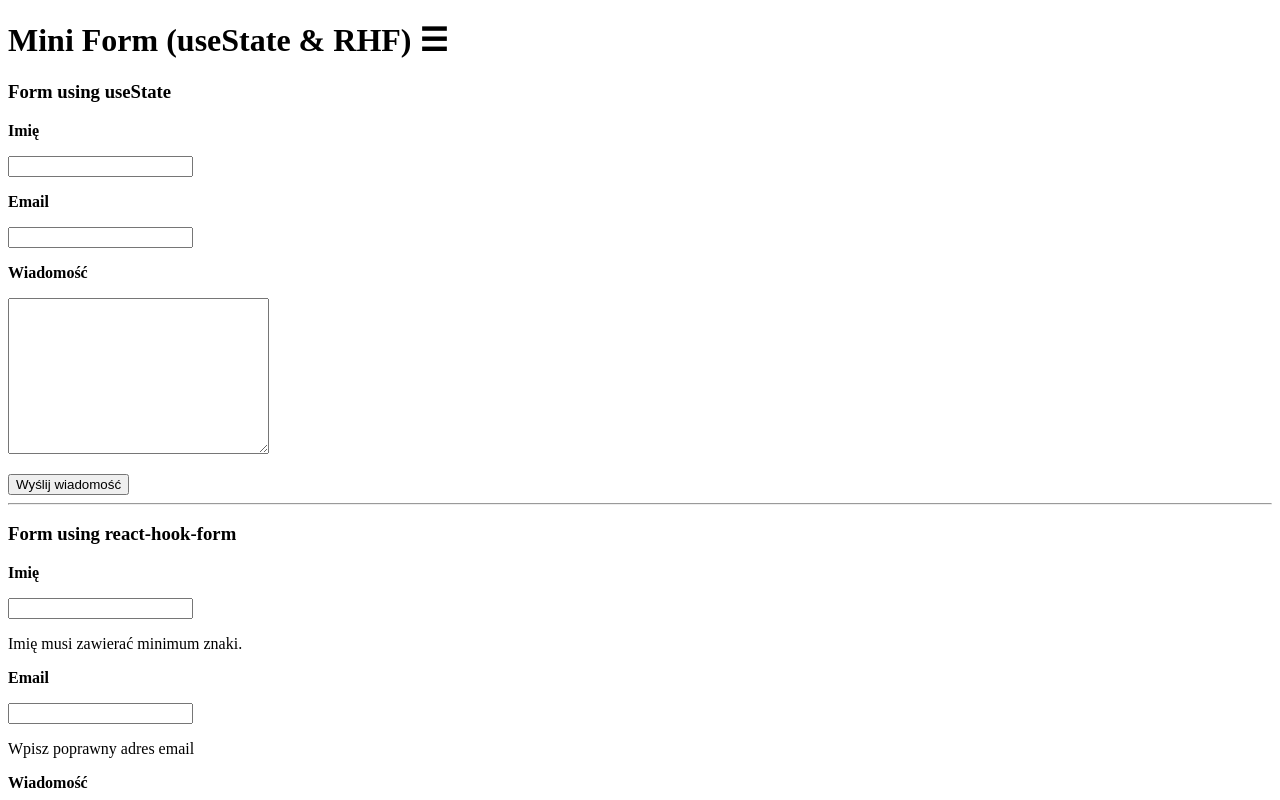
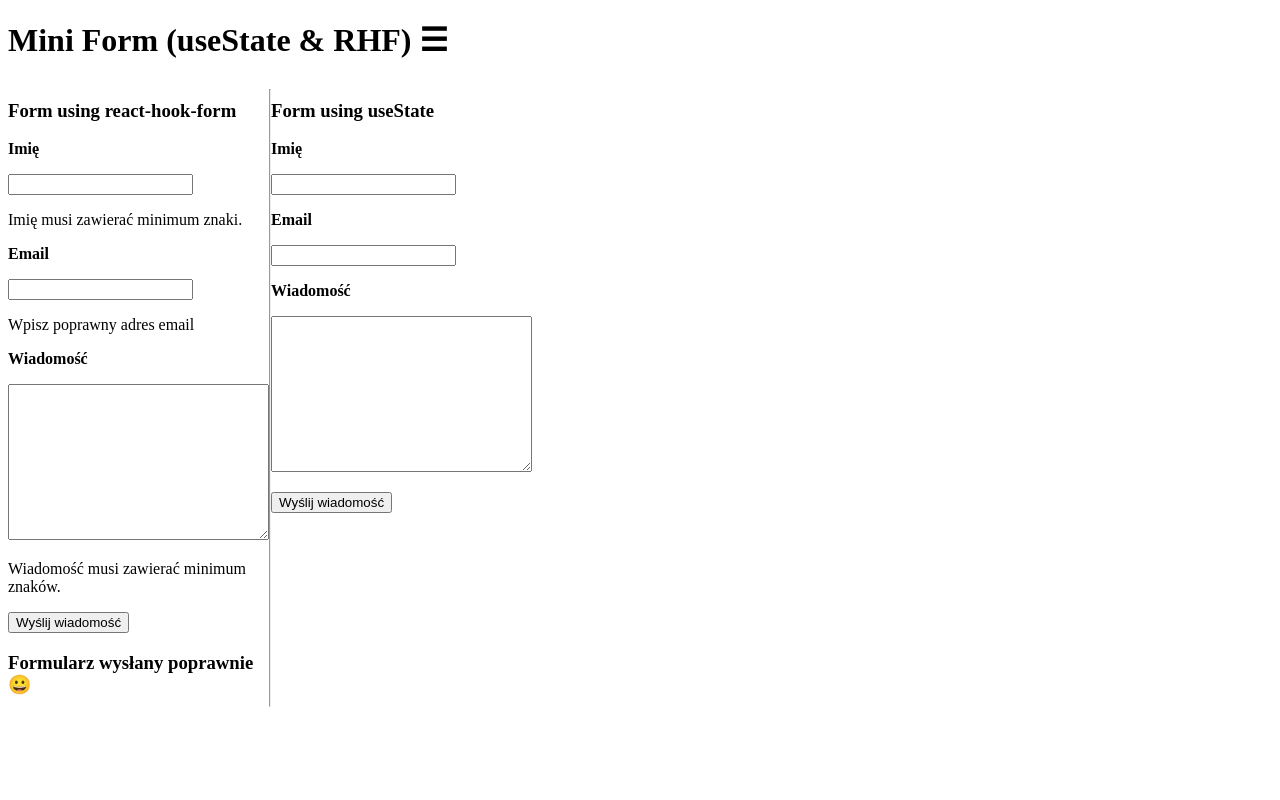
Before and after one commit to brzozanet/mini-form, a React (Vite) app: page / in a window 1280 px wide. Shown: the top 800 px of the page. Built offline with nearby package versions, Linux system fonts and the light colour scheme.

Commit message:
Add CSS module for layout styling and restructure component rendering

```diff
--- /dev/null
+++ b/src/App.module.css
@@ -0,0 +1,4 @@
+.container {
+  display: flex;
+  margin-right: 60rem;
+}
--- a/src/App.tsx
+++ b/src/App.tsx
@@ -1,13 +1,20 @@
 import FormBasic from "./components/FormBasic";
 import FormRHF from "./components/FormRHF";
+import css from "./App.module.css";
 
 export default function App() {
   return (
     <>
       <h1>Mini Form (useState & RHF) ☰</h1>
-      <FormBasic />
-      <hr />
-      <FormRHF />
+      <div className={css.container}>
+        <div>
+          <FormRHF />
+        </div>
+        <hr />
+        <div>
+          <FormBasic />
+        </div>
+      </div>
     </>
   );
 }
```
